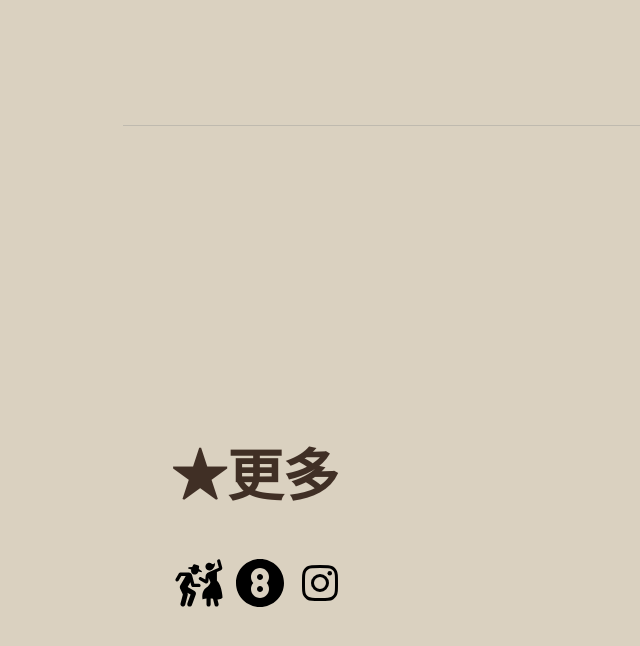
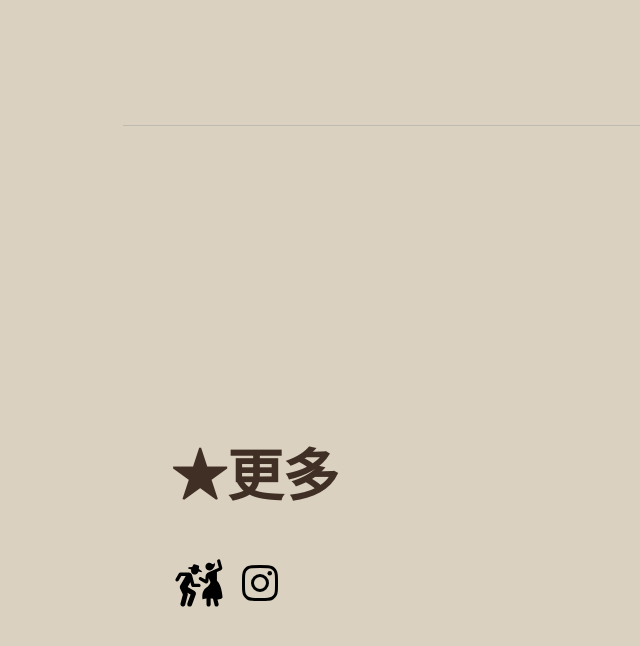
Before and after one commit to a113070037/a113070037.github.io, a plain HTML site: page index.html in a window 1280 px wide. Shown: the part 4126-4772 px from the top of the page, without its empty margins (197-837 px from the left). Drawn offline with nearby package versions, Linux system fonts and the light colour scheme; a web font is replaced by a local one.

Commit message:
Update index.html

```diff
--- a/index.html
+++ b/index.html
@@ -160,7 +160,6 @@
                     <h2 class="mb-5">★更多</h2>
                     <div class="social-icons">
                         <a class href="https://youtu.be/ZxGWj6dViRM?si=hRJjnRWLspq7ajtR"><img src="assets/img/party-fun-dance-enjoy-svgrepo-com.svg" height="48px" width="56px" class="bs-red"></a>
-                        <a class href="#!"><img src="assets/img/circle-number-8-svgrepo-com.svg" height="48px" width="56px"></a>
                         <a class href="https://www.instagram.com/_yee_chen/"><img src="assets/img/instagram-svgrepo-com.svg" height="48px" width="56px"></a>
                     </div>
                 </div>
```
